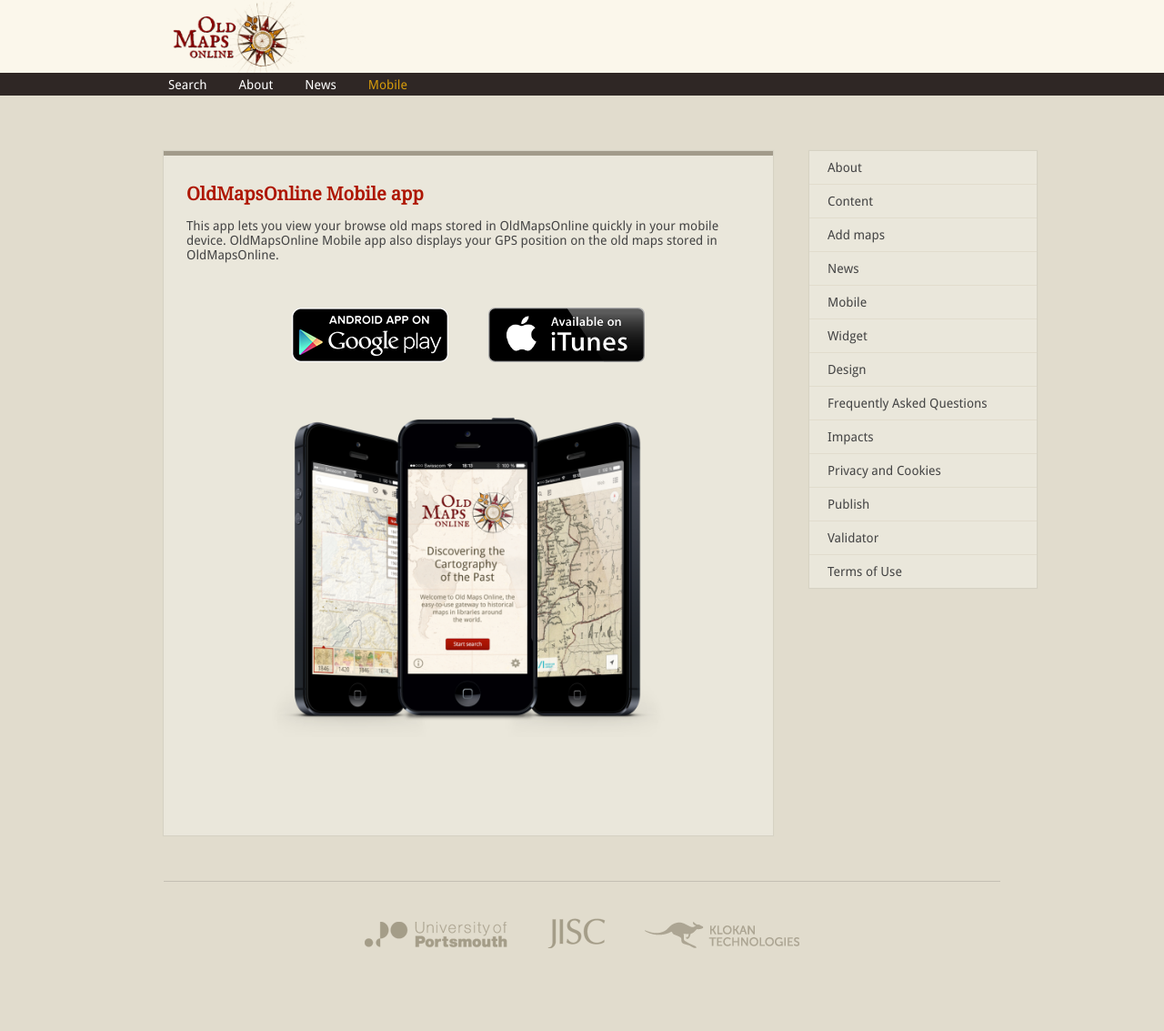
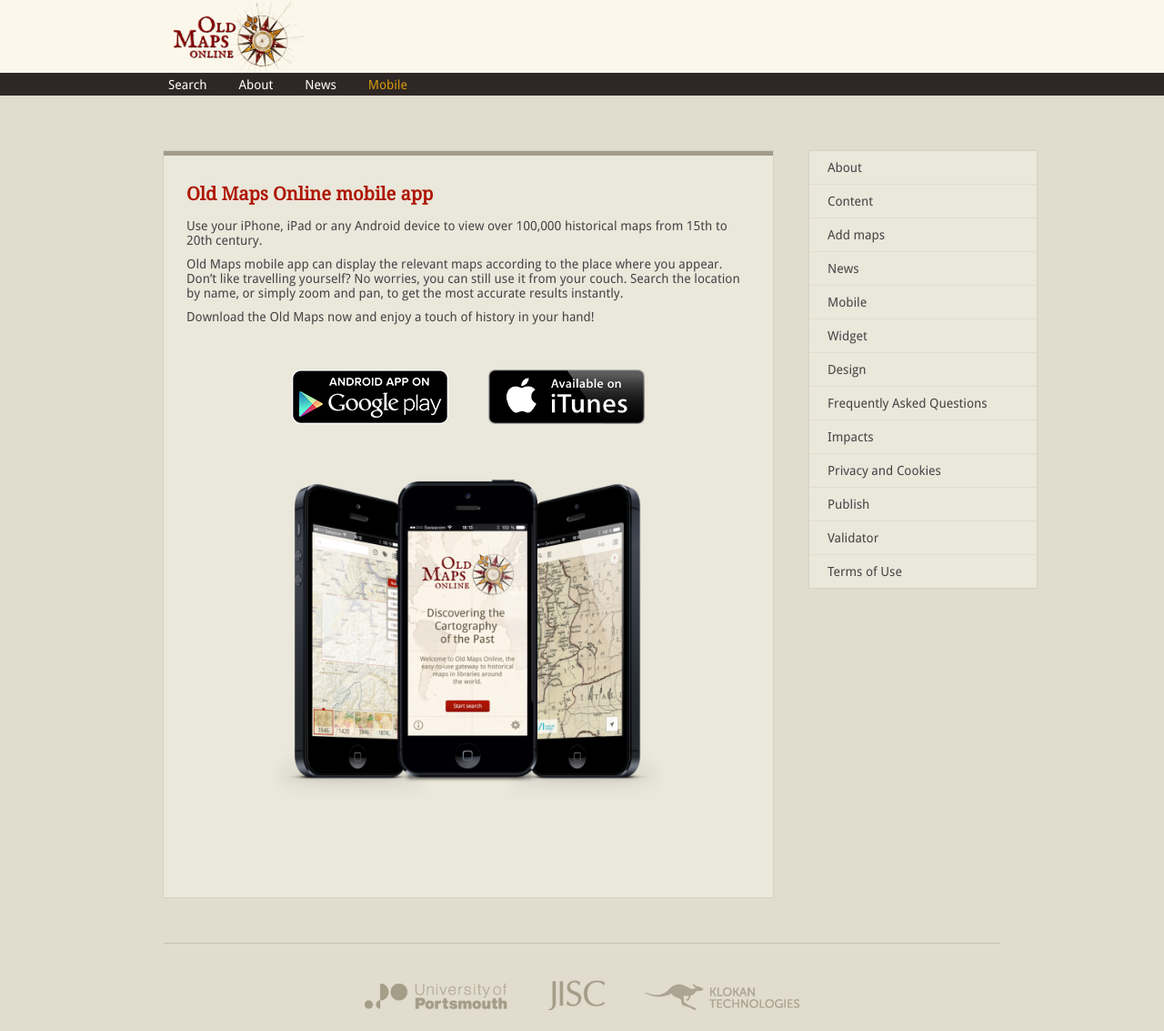
Before and after one commit to daliborjanak/www.oldmapsonline.org, a Jekyll site: the page built from mobile.html, in a window 1280 px wide. Shown: the whole page at 91% size. Built offline with Jekyll 4.4.1, drawn with Linux system fonts in a browser that asks for light colours; Markdown is read by kramdown in place of the engine named in the settings; before the commit the page ends 1065 px from its top, so only the background shows below that.

Commit message:
Content of Mobile page

```diff
--- a/mobile.html
+++ b/mobile.html
@@ -7,10 +7,12 @@ description: Privacy and Cookies
 keywords: app, mobile, mobile maps
 ---
 
-<h1>OldMapsOnline Mobile app</h1>
-<p>This app lets you view your browse old maps stored in OldMapsOnline quickly
-  in your mobile device. OldMapsOnline Mobile app also displays your
-  GPS position on the old maps stored in OldMapsOnline.</p>
+<h1>Old Maps Online mobile app</h1>
+<p>Use your iPhone, iPad or any Android device to view over 100,000 historical maps from 15th to 20th century.</p>
+
+<p>Old Maps mobile app can display the relevant maps according to the place where you appear. Don’t like travelling yourself? No worries, you can still use it from your couch. Search the location by name, or simply zoom and pan, to get the most accurate results instantly.</p>
+
+<p>Download the Old Maps now and enjoy a touch of history in your hand!</p>
 
 <div class="pad-4 center">
   <a class="marx-2" href="https://play.google.com/store/search?q=oldmapsonline" target="_blank">
```
